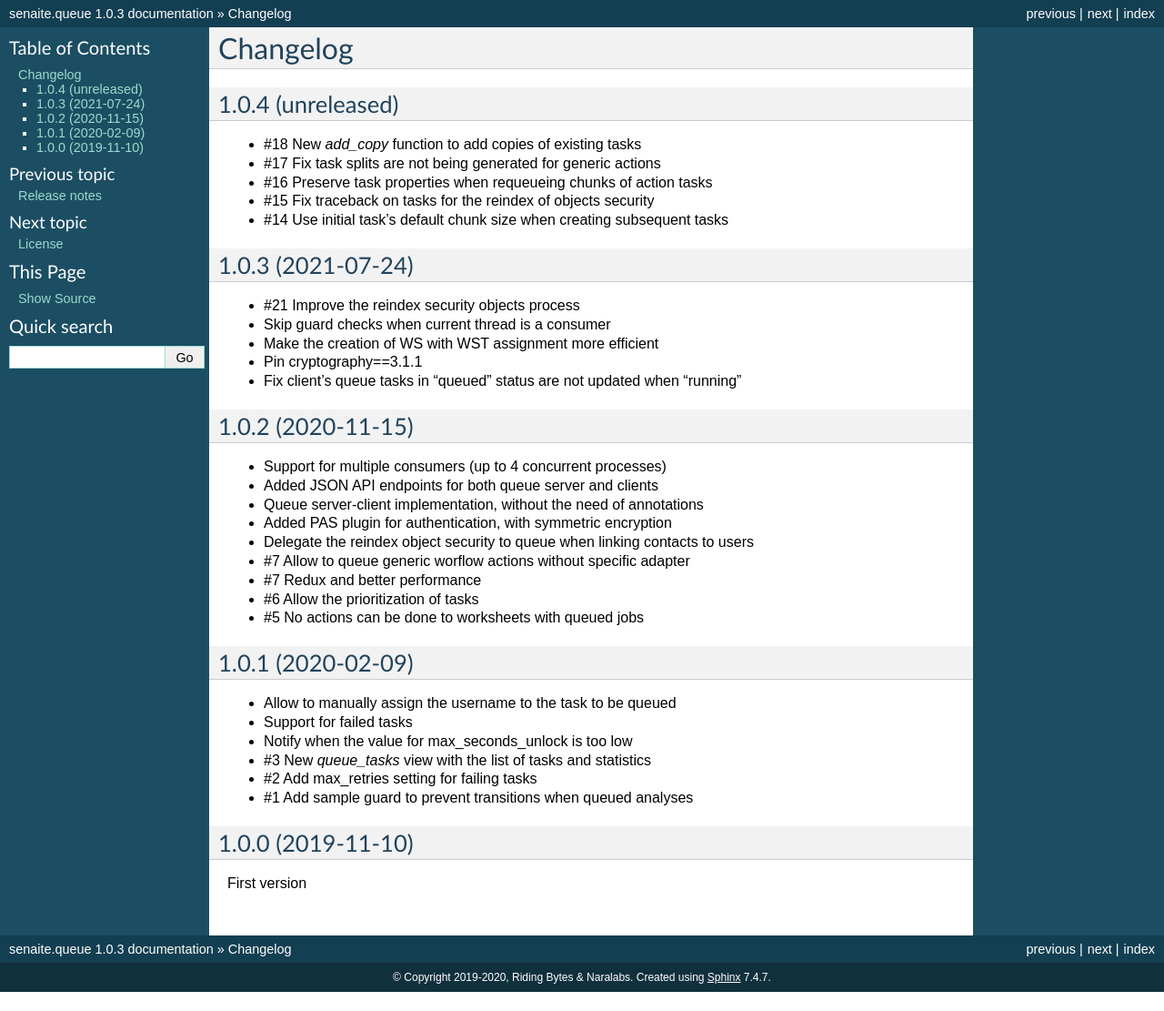
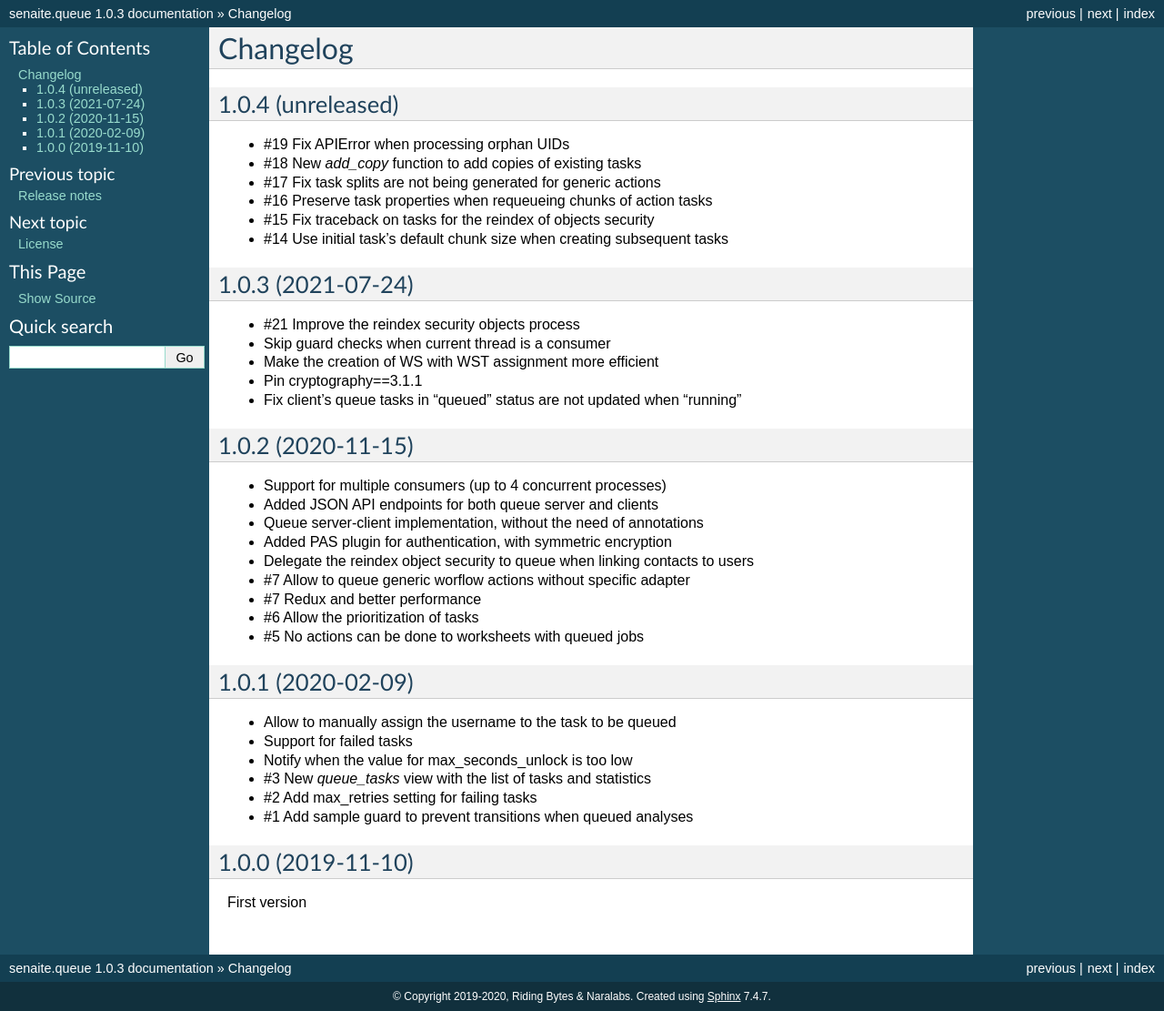
Before and after one commit to senaite/senaite.queue, a Sphinx documentation site: the page built from docs/changelog.rst, in a window 1280 px wide. Shown: the whole page at 91% size. Built offline with Sphinx 7.4.7, drawn with Linux system fonts in a browser that asks for light colours; before the commit the page ends 1090 px from its top, so only the background shows below that.

Commit message:
Changelog

```diff
--- a/docs/changelog.rst
+++ b/docs/changelog.rst
@@ -5,6 +5,7 @@ Changelog
 1.0.4 (unreleased)
 ------------------
 
+- #19 Fix APIError when processing orphan UIDs
 - #18 New `add_copy` function to add copies of existing tasks
 - #17 Fix task splits are not being generated for generic actions
 - #16 Preserve task properties when requeueing chunks of action tasks
```
